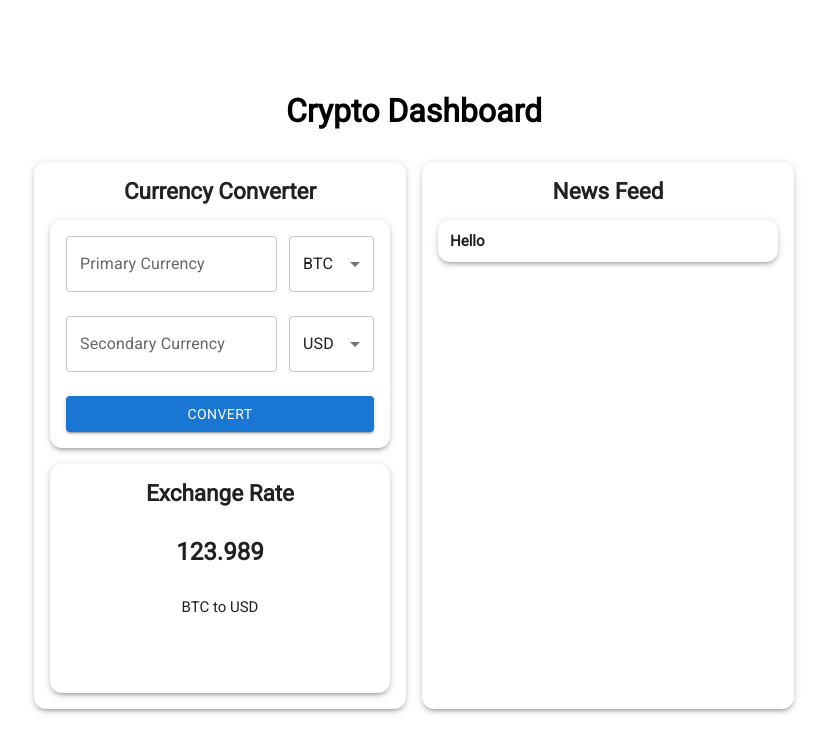
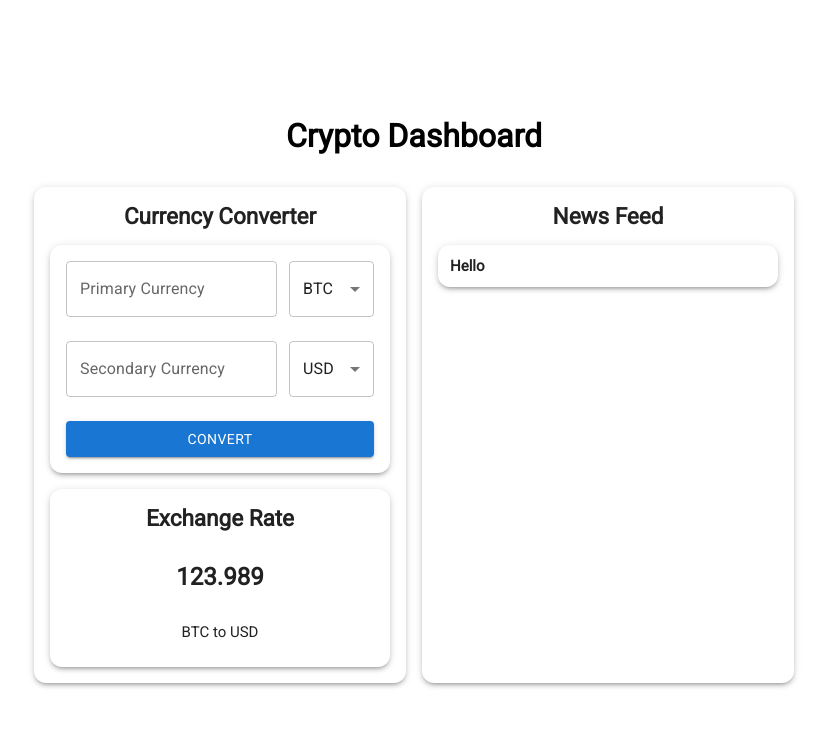
Before and after one commit to maxcore25/next-crypto-dashboard-draft, a Next.js app: page / in a window 1280 px wide. Shown: the top 752 px of the page, without its empty margins (226-1053 px from the left). Built offline with nearby package versions, Linux system fonts and the light colour scheme.

Commit message:
CurrencyConverter Main Grid Modified

```diff
--- a/app/components/elements/CurrencyConverter/CurrencyConverter.module.scss
+++ b/app/components/elements/CurrencyConverter/CurrencyConverter.module.scss
@@ -1,6 +1,6 @@
 .mainGrid {
   display: grid;
-  grid-template-rows: auto 1fr 1fr;
+  grid-template-rows: auto 1fr auto;
   gap: 16px;
   padding: 16px;
 
```
